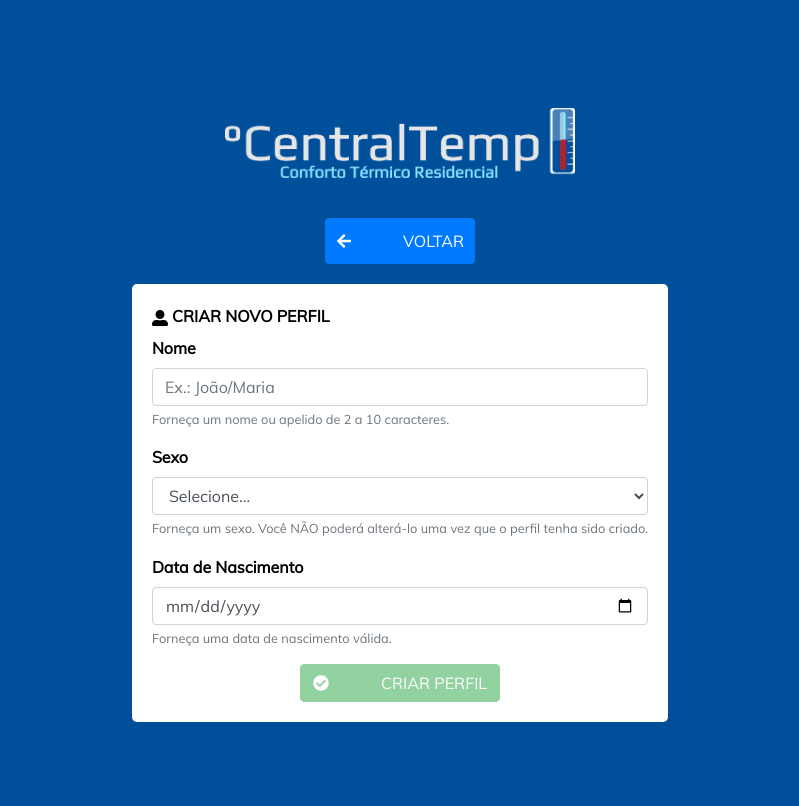
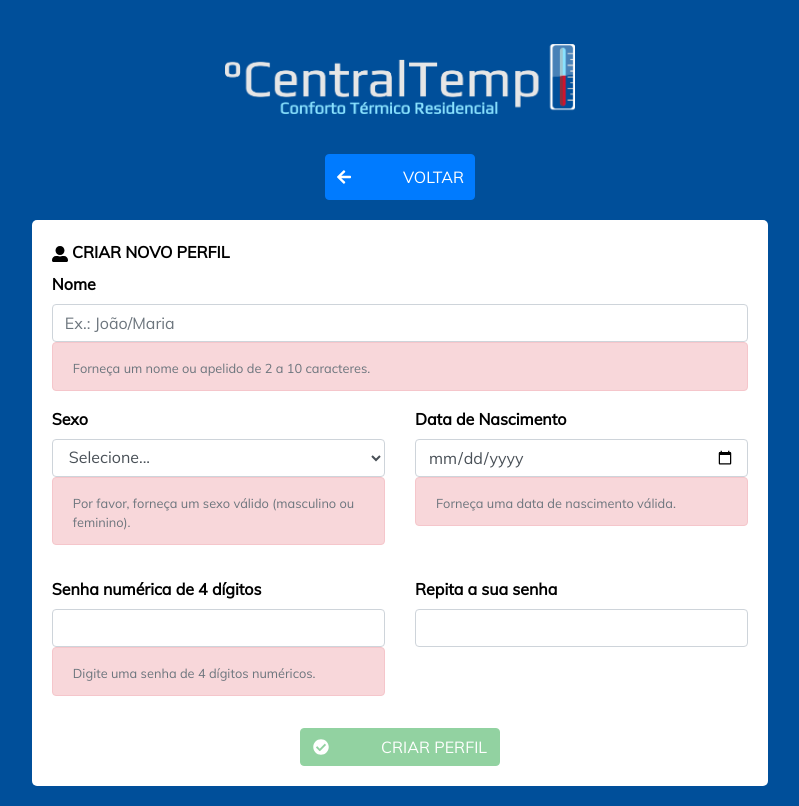
Before and after one commit to thimenezes14/centraltemp_frontend, a React (Create React App) app: page /perfis/novo in a window 1280 px wide. Shown: the whole page, without its empty margins (240-1039 px from the left). Built offline with nearby package versions, Linux system fonts and the light colour scheme; what react-animations would draw is missing.

Commit message:
Criação de novos campos no formulário de cadastro e valildação dos mesmos.

```diff
--- a/src/pages/Cadastro/formCadastro.js
+++ b/src/pages/Cadastro/formCadastro.js
@@ -1,7 +1,8 @@
 import React, { useState, useEffect } from 'react';
-import {FormularioCadastro, BotaoFormularioCadastro} from './style';
-import {FaCheckCircle, FaUserAlt} from 'react-icons/fa';
+import { FormularioCadastro, BotaoFormularioCadastro } from './style';
+import { FaCheckCircle, FaUserAlt } from 'react-icons/fa';
 import moment from 'moment';
+import { Row, Col, Alert } from 'react-bootstrap';
 
 export default function FormCadastro() {
 
@@ -16,11 +17,17 @@ export default function FormCadastro() {
     const [data_nasc, setData_nasc] = useState('');
     const [data_nascOk, setData_nascOk] = useState(false);
 
-    useEffect(() => {enableButton()});
+    const [senha, setSenha] = useState('');
+    const [senhaOk, setSenhaOk] = useState(false);
+
+    const [senhaConf, setSenhaConf] = useState('');
+    const [senhaConfOk, setSenhaConfOk] = useState(false);
+
+    useEffect(() => { enableButton() });
 
     const handleNome = e => {
         const rgx = new RegExp(/^[a-zA-Zà-úÀ-Ú ]{0,10}$/);
-        if(rgx.test(e.target.value)) {
+        if (rgx.test(e.target.value)) {
             setNome(e.target.value);
         } else {
             return false;
@@ -29,7 +36,7 @@ export default function FormCadastro() {
 
     const validateNome = e => {
         const MIN_NOME = 2, MAX_NOME = 10;
-        if(e.target.value.length >= MIN_NOME && e.target.value.length <= MAX_NOME) {
+        if (e.target.value.length >= MIN_NOME && e.target.value.length <= MAX_NOME) {
             setNomeOk(true);
         } else {
             setNomeOk(false);
@@ -41,7 +48,7 @@ export default function FormCadastro() {
     }
 
     const validateSexo = e => {
-        if(sexo.length > 0) {
+        if (sexo.length > 0) {
             setSexoOk(true);
         } else {
             setSexoOk(false);
@@ -56,7 +63,7 @@ export default function FormCadastro() {
         const data_nascimento = e.target.value;
         const rgx = new RegExp(/((19[0-9]{2}|2[0-9]{3})-(0[1-9]|1[0-2])-(0[1-9]|[12]\d|3[01]))/);
 
-        if(rgx.test(data_nascimento) && moment().isSameOrAfter(Date.parse(data_nascimento))) {
+        if (rgx.test(data_nascimento) && moment().isSameOrAfter(Date.parse(data_nascimento))) {
             setData_nascOk(true);
         } else {
             setData_nascOk(false);
@@ -64,8 +71,47 @@ export default function FormCadastro() {
 
     }
 
+    const handleSenha = e => {
+        const rgx = new RegExp(/^[0-9]{0,4}$/);
+        if (rgx.test(e.target.value)) {
+            setSenha(e.target.value);
+        } else {
+            return false;
+        }
+    }
+
+    const validateSenha = e => {
+        const TAM_SENHA = 4;
+        if (e.target.value.length === TAM_SENHA) {
+            setSenhaOk(true);
+        } else {
+            setSenhaOk(false);
+        }
+    }
+
+    const handleSenhaConf = e => {
+        const rgx = new RegExp(/^[0-9]{0,4}$/);
+        if (rgx.test(e.target.value)) {
+            setSenhaConf(e.target.value);
+        } else {
+            return false;
+        }
+    }
+
+    const validateSenhaConf = e => {
+        const TAM_SENHA = 4;
+        if (e.target.value.length === TAM_SENHA) {
+            if(senhaConf === senha)
+                setSenhaConfOk(true);
+            else
+                setSenhaConfOk(false);
+        } else {
+            setSenhaConfOk(false);
+        }
+    }
+
     const enableButton = () => {
-        if(nomeOk && sexoOk && data_nascOk) {
+        if (nomeOk && sexoOk && data_nascOk && senhaOk && senhaConfOk) {
             setButtonDisabled(false);
             return true;
         } else {
@@ -81,6 +127,10 @@ export default function FormCadastro() {
         setSexoOk(false);
         setData_nasc('');
         setData_nascOk(false);
+        setSenha('');
+        setSenhaOk(false);
+        setSenhaConf('');
+        setSenhaConfOk(false);
         setButtonDisabled(true);
     }
 
@@ -93,32 +143,48 @@ export default function FormCadastro() {
     return (
         <div>
             <FormularioCadastro onSubmit={handleSubmit}>
-           <FormularioCadastro.Label><FaUserAlt/> CRIAR NOVO PERFIL</FormularioCadastro.Label>
+                <FormularioCadastro.Label><FaUserAlt /> CRIAR NOVO PERFIL</FormularioCadastro.Label>
+
                 <FormularioCadastro.Group>
                     <FormularioCadastro.Label>Nome</FormularioCadastro.Label>
-               <FormularioCadastro.Control value={nome} type="text" placeholder="Ex.: João/Maria " onChange={handleNome} onBlur={validateNome} onKeyUp={validateNome}/>
-               <FormularioCadastro.Text className="text-muted">
-                   Forneça um nome ou apelido de 2 a 10 caracteres.
-               </FormularioCadastro.Text>
+                    <FormularioCadastro.Control value={nome} type="text" placeholder="Ex.: João/Maria " onChange={handleNome} onBlur={validateNome} onKeyUp={validateNome} />
+                    <Alert show={!nomeOk} variant="danger"><FormularioCadastro.Text className="text-muted">Forneça um nome ou apelido de 2 a 10 caracteres.</FormularioCadastro.Text></Alert>
                 </FormularioCadastro.Group>
+
                 <FormularioCadastro.Group>
+                    <Row>
+                        <Col md={6}>
                             <FormularioCadastro.Label>Sexo</FormularioCadastro.Label>
                             <FormularioCadastro.Control as="select" value={sexo} onChange={handleSexo} onBlur={validateSexo}>
                                 <option disabled value="">Selecione...</option>
                                 <option value="M">Masculino</option>
                                 <option value="F">Feminino</option>
                             </FormularioCadastro.Control>
-               <FormularioCadastro.Text className="text-muted">
-                   Forneça um sexo. Você NÃO poderá alterá-lo uma vez que o perfil tenha sido criado.
-               </FormularioCadastro.Text>
+                            <Alert show={!sexoOk} variant="danger"><FormularioCadastro.Text className="text-muted">Por favor, forneça um sexo válido (masculino ou feminino). </FormularioCadastro.Text></Alert>
+                        </Col>
+                        <Col md={6}>
+                            <FormularioCadastro.Label>Data de Nascimento</FormularioCadastro.Label>
+                            <FormularioCadastro.Control type="date" value={data_nasc} onChange={handleData_nasc} onBlur={validateData_nasc} />
+                            <Alert show={!data_nascOk} variant="danger"><FormularioCadastro.Text className="text-muted">Forneça uma data de nascimento válida.</FormularioCadastro.Text></Alert>
+                        </Col>
+                    </Row>
                 </FormularioCadastro.Group>
+
                 <FormularioCadastro.Group>
-               <FormularioCadastro.Label>Data de Nascimento</FormularioCadastro.Label>
-               <FormularioCadastro.Control type="date" value={data_nasc} onChange={handleData_nasc} onBlur={validateData_nasc}/>
-               <FormularioCadastro.Text className="text-muted">
-                   Forneça uma data de nascimento válida.
-               </FormularioCadastro.Text>
+                    <Row>
+                        <Col md={6}>
+                            <FormularioCadastro.Label>Senha numérica de 4 dígitos</FormularioCadastro.Label>
+                            <FormularioCadastro.Control type="password" value={senha} onChange={handleSenha} onBlur={validateSenha} onKeyUp={e => {validateSenha(e); validateSenhaConf(e)}}/>
+                            <Alert show={!senhaOk} variant="danger"><FormularioCadastro.Text className="text-muted">Digite uma senha de 4 dígitos numéricos. </FormularioCadastro.Text></Alert>
+                        </Col>
+                        <Col md={6}>
+                            <FormularioCadastro.Label>Repita a sua senha</FormularioCadastro.Label>
+                            <FormularioCadastro.Control type="password" value={senhaConf} onChange={handleSenhaConf} onBlur={validateSenhaConf} onKeyUp={validateSenhaConf}/>
+                            <Alert show={(senhaOk && !senhaConfOk)} variant="danger"><FormularioCadastro.Text className="text-muted">Senhas não conferem. Tente novamente. </FormularioCadastro.Text></Alert>
+                        </Col>
+                    </Row>
                 </FormularioCadastro.Group>
+
                 <BotaoFormularioCadastro type="submit" variant="success" disabled={buttonDisabled}><FaCheckCircle /> CRIAR PERFIL</BotaoFormularioCadastro>
             </FormularioCadastro>
         </div>
--- a/src/pages/Perfis/index.js
+++ b/src/pages/Perfis/index.js
@@ -17,7 +17,6 @@ function Perfis(props) {
 
     async function carregarPerfis() {
         const perfis = (await profile_api.get('listar')).data;
-        console.log(perfis);
         return perfis;
     }
 
--- a/src/pages/Perfis/seletorPerfis.js
+++ b/src/pages/Perfis/seletorPerfis.js
@@ -6,8 +6,6 @@ import avatar_path from '../../services/avatar_path';
 
 
 export default function SeletorPerfis(props) {
-
-    console.log(avatar_path);
 
     const [perfis, setPerfis] = useState([]);
     const [index, setIndex] = useState(0);
@@ -22,7 +20,7 @@ export default function SeletorPerfis(props) {
             perfis.push(index);
         }
         setPerfis(perfis);
-    }, []);
+    }, [props.perfis]);
 
     const handleSelect = (selectedIndex, e) => {
         setIndex(selectedIndex);
@@ -55,7 +53,7 @@ export default function SeletorPerfis(props) {
                                 <h1>{perfil.nome}</h1>
                             </CardCarousel.Title>
                             <CardCarousel.Text>
-                                <p>{perfil.data_nasc}</p>
+                                {perfil.data_nasc}
                             </CardCarousel.Text>
                         </CardCarousel>
                     </CarrosselItem>
```
Lines whose indentation alone changed are shown as unchanged.
